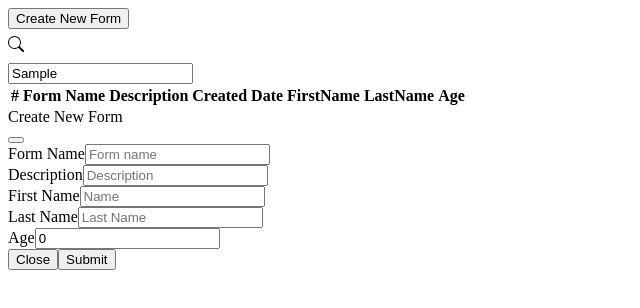
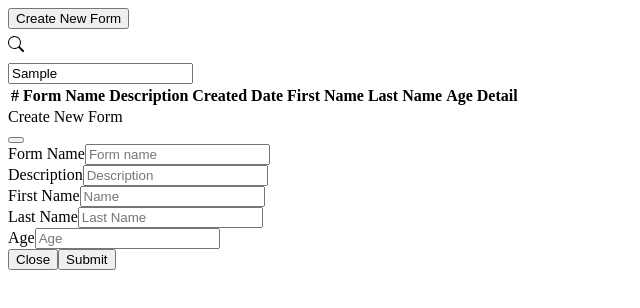
Before and after one commit to batuhankersit/evam-case, a Next.js app: page / in a window 1280 px wide. Both pictures are taken after typing "Sample" into the empty fields and a click on the button "Create New Form". Shown: the top 308 px of the page, without its empty margins (0-640 px from the left). Built offline with nearby package versions, Linux system fonts and the light colour scheme.

Commit message:
folder structure updates

```diff
--- a/pages/index.tsx
+++ b/pages/index.tsx
@@ -1,8 +1,9 @@
-import {FormList, IForm} from "../src/components/FormList";
+import {FormList} from "../src/components/FormList";
 import {SearchInput} from "../src/components/SearchInput";
 import {useEffect, useState} from "react";
 import {CreateNewForm} from "../src/components/CreateNewForm";
 import {getItemFromStorage} from "../src/helpers";
+import {IForm} from "../src/models/form.model";
 
 export default function Home() {
   const [searchText,setSearchText] = useState<string>('')
--- a/src/components/CreateNewForm.tsx
+++ b/src/components/CreateNewForm.tsx
@@ -1,20 +1,23 @@
 import { Modal, Button } from "react-bootstrap";
+//burda react-bootstrap kullandım çünkü normal bootstrapta modal için gerekli olan dosyaları
+// import edemedim, search ettiğimde boostrapin jquery desteğini kestiği ile ilgili bir çok farklı yazı gördüm
+// ve react-bootstrap kullanılması gerektiği yazılmıştı o yüzden sadece bu işlemde react-bootstrap kullanıldı.
 import React, {FC, useState} from "react";
-import {IForm} from "./FormList";
 import {setItemOnStorage} from "../helpers";
+import {IForm} from "../models/form.model";
 
 interface Props {
   setFormList:(val:IForm[]) => void;
   formList:IForm[]
 }
 
-const initialFormValues = {
+export const initialFormValues = {
   name:'',
   firstName:'',
   lastName:'',
   description:'',
   createdAt:'',
-  age:0,
+  age:undefined,
 } as IForm
 
 export const CreateNewForm:FC<Props> = ({setFormList,formList}) => {
@@ -25,8 +28,8 @@ export const CreateNewForm:FC<Props> = ({setFormList,formList}) => {
 
   const onHandleSubmit = (e:React.SyntheticEvent) => {
     e.preventDefault()
-    const date = new Date()
-    const newValue = [...formList,{...formItems,createdAt:date.toDateString()}]
+    const date = new Date().toISOString().slice(0, 10);
+    const newValue = [...formList,{...formItems,createdAt:date}]
     setFormList(newValue)
     setItemOnStorage('data',newValue)
     setFormItems(initialFormValues)
@@ -73,7 +76,7 @@ export const CreateNewForm:FC<Props> = ({setFormList,formList}) => {
               </div>
               <div className="col-md-12 mb-3">
                 <label htmlFor="age">Age</label>
-                <input min={1} value={formItems.age} onChange={(e) => onValueChange('age',e.target.value)} type="number" className="form-control" id="age" placeholder="Age"
+                <input value={formItems.age} onChange={(e) => onValueChange('age',e.target.value)} type="number" className="form-control" id="age" placeholder="Age"
                        />
               </div>
             </div>
--- a/src/components/FormList.tsx
+++ b/src/components/FormList.tsx
@@ -1,13 +1,6 @@
 import {FC, useEffect, useState} from "react";
-
-export interface IForm {
-  name:string;
-  firstName:string;
-  lastName:string;
-  description:string;
-  createdAt:string;
-  age:number;
-}
+import Link from "next/link";
+import {IForm} from "../models/form.model";
 
 interface Props {
   searchText:string;
@@ -21,7 +14,7 @@ export const FormList:FC<Props> = ({searchText,formList}) => {
     const timeout = setTimeout(() => {
       const filteredList =
         formList.filter((x:IForm) => x?.name?.toLocaleLowerCase()
-        .includes(searchText?.toLocaleLowerCase() || ''))
+        .includes(searchText?.toLocaleLowerCase()))
 
         setFilteredFormList(filteredList)
     }, 500)
@@ -37,9 +30,10 @@ export const FormList:FC<Props> = ({searchText,formList}) => {
           <th scope="col">Form Name</th>
           <th scope="col">Description</th>
           <th scope="col">Created Date</th>
-          <th scope="col">FirstName</th>
-          <th scope="col">LastName</th>
+          <th scope="col">First Name</th>
+          <th scope="col">Last Name</th>
           <th scope="col">Age</th>
+          <th scope="col">Detail</th>
         </tr>
         </thead>
         <tbody>
@@ -53,6 +47,11 @@ export const FormList:FC<Props> = ({searchText,formList}) => {
               <td>{item?.firstName}</td>
               <td>{item?.lastName}</td>
               <td>{item?.age}</td>
+              <td>
+                <Link href={`/forms/${item?.name}`}>
+                  Details
+                </Link>
+              </td>
             </tr>
           )
         })}
--- a/src/components/SearchInput.tsx
+++ b/src/components/SearchInput.tsx
@@ -1,4 +1,4 @@
-import {SearchIcon} from "../Icons/SearchIcon";
+import {SearchIcon} from "../icons/SearchIcon";
 import {FC} from "react";
 
 interface Props {
@@ -11,7 +11,9 @@ export const SearchInput:FC<Props> = ({searchText,setSearchText}) => {
   return (
     <div className="input-group mb-3">
       <div className="input-group-prepend">
-        <span className="input-group-text"><SearchIcon/></span>
+        <span className="input-group-text">
+          <SearchIcon/>
+        </span>
       </div>
       <input type="text" value={searchText} onChange={e => setSearchText(e.target.value)} className="form-control"
              placeholder="Search with Form Name"
```
Also changed, not shown: src/icons/SearchIcon.tsx (renamed from src/Icons/SearchIcon.tsx).
